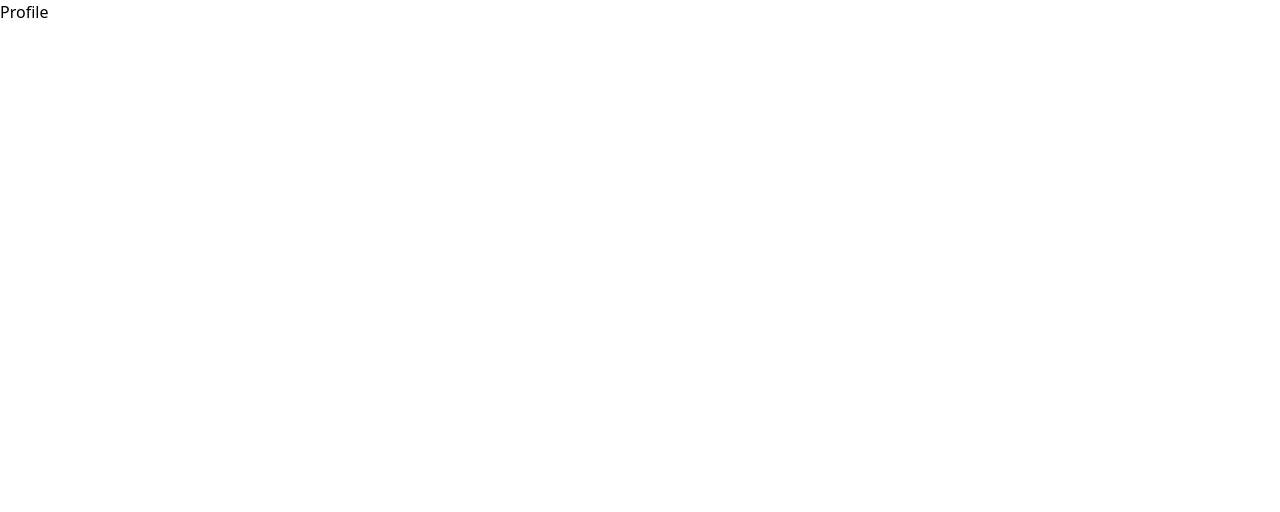
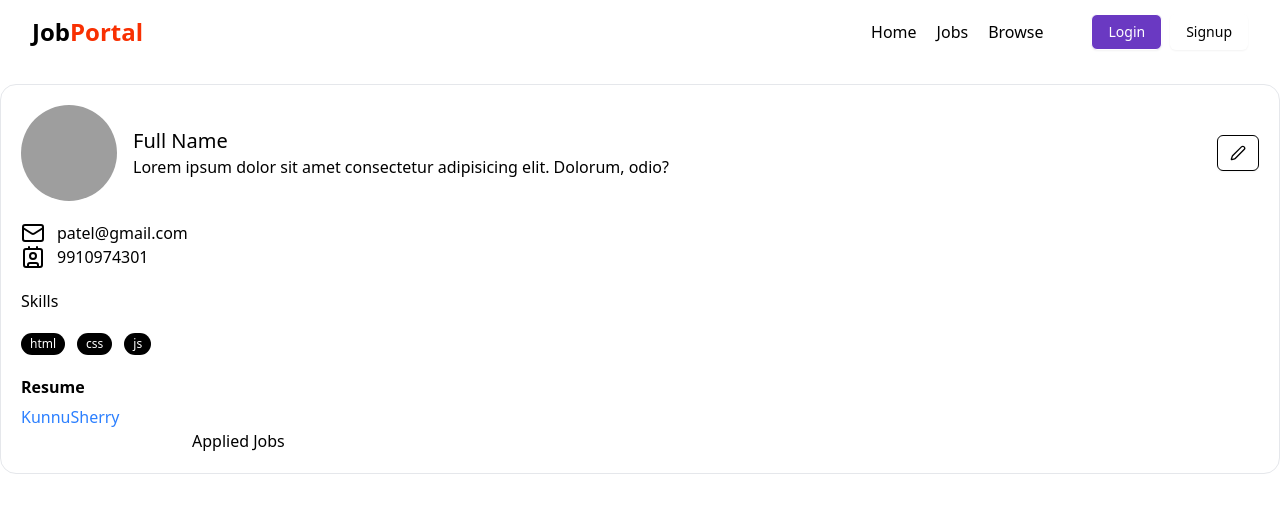
Before and after one commit to KunnuSherry/MERN-Stack, a React (Vite) app in the folder 01_JobPortalWebsite/frontend/: page /profile in a window 1280 px wide. Shown: the top 512 px of the page. Built offline with nearby package versions, Linux system fonts and the light colour scheme; grey boxes are pictures that could not be loaded.

Commit message:
01_JobPortalWebsite - Profile Page

```diff
--- a/01_JobPortalWebsite/frontend/src/App.jsx
+++ b/01_JobPortalWebsite/frontend/src/App.jsx
@@ -6,7 +6,7 @@ import Signup from './components/auth/Signup'
 import Home from './components/Home'
 import Jobs from './components/Jobs'
 import Browse from './components/Browse'
-import Profile from './Profile'
+import Profile from './components/Profile'
 
 function App() {
 
--- a/01_JobPortalWebsite/frontend/src/Profile.jsx
+++ /dev/null
@@ -1,9 +0,0 @@
-import React from 'react'
-
-const Profile = () => {
-  return (
-    <div>Profile</div>
-  )
-}
-
-export default Profile
--- /dev/null
+++ b/01_JobPortalWebsite/frontend/src/components/Profile.jsx
@@ -0,0 +1,66 @@
+import React from 'react';
+import Navbar from './shared/Navbar';
+import { Avatar, AvatarImage } from './ui/avatar';
+import { Button } from './ui/button';
+import { Pen, Mail, Contact } from 'lucide-react';
+import { Badge } from './ui/badge';
+import { Label } from './ui/label';
+
+const Profile = () => {
+    const skills = ['html', 'css', 'js']
+    const isResume = true;
+    return (
+        <div>
+            <Navbar />
+            <div className='max-w-7xl mx-auto bg-white border border-gray-200 rounded-2xl my-5 p-5'>
+                <div className='flex justify-between items-center'>
+                    {/* Left side: Avatar + Name + Description */}
+                    <div className='flex items-center gap-4'>
+                        <Avatar className="h-24 w-24">
+                            <AvatarImage src="https://png.pngtree.com/png-vector/20190304/ourmid/pngtree-growth-business-company-logo-png-image_728232.jpg" />
+                        </Avatar>
+                        <div>
+                            <h1 className='font-medium text-xl'>Full Name</h1>
+                            <p>Lorem ipsum dolor sit amet consectetur adipisicing elit. Dolorum, odio?</p>
+                        </div>
+                    </div>
+
+                    {/* Right side: Edit button */}
+                    <Button variant="outline">
+                        <Pen className="h-5 w-5" />
+                    </Button>
+                </div>
+                <div className='my-5'>
+                    <div className='flex items-center gap-3'>
+                        <Mail />
+                        <span>patel@gmail.com</span>
+                    </div>
+                    <div className='flex items-center gap-3'>
+                        <Contact/>
+                        <span>9910974301</span>
+                    </div>
+                </div>
+                <div>
+                    <h1>Skills</h1>
+                    <div className='flex items-center gap-3 my-5'>
+                        {
+                            skills.length!=0 ? skills.map((item, index)=><Badge className="rounded-full bg-black text-white" key={index}>{item}</Badge>) : (<h1>NA</h1>)
+                        }
+                    </div>
+                </div>
+                <div className='grid w-full max-w-sm items-center gap-1.5'>
+                    <Label className="text-md font-bold">Resume</Label>
+                    {
+                        isResume ? <a className='text-blue-500 w-full hover:underline' href="https://youtube.com/kunnusherry" target='blank'>KunnuSherry</a> : (<h1>NA</h1>)
+                    }
+                </div>
+                <div className='max-w-4xl mx-auto bg-white rounded-2xl'>
+                    <h1>Applied Jobs</h1>
+                    {/* Application Table */}
+                </div>
+            </div>
+        </div>
+    );
+};
+
+export default Profile;
```
